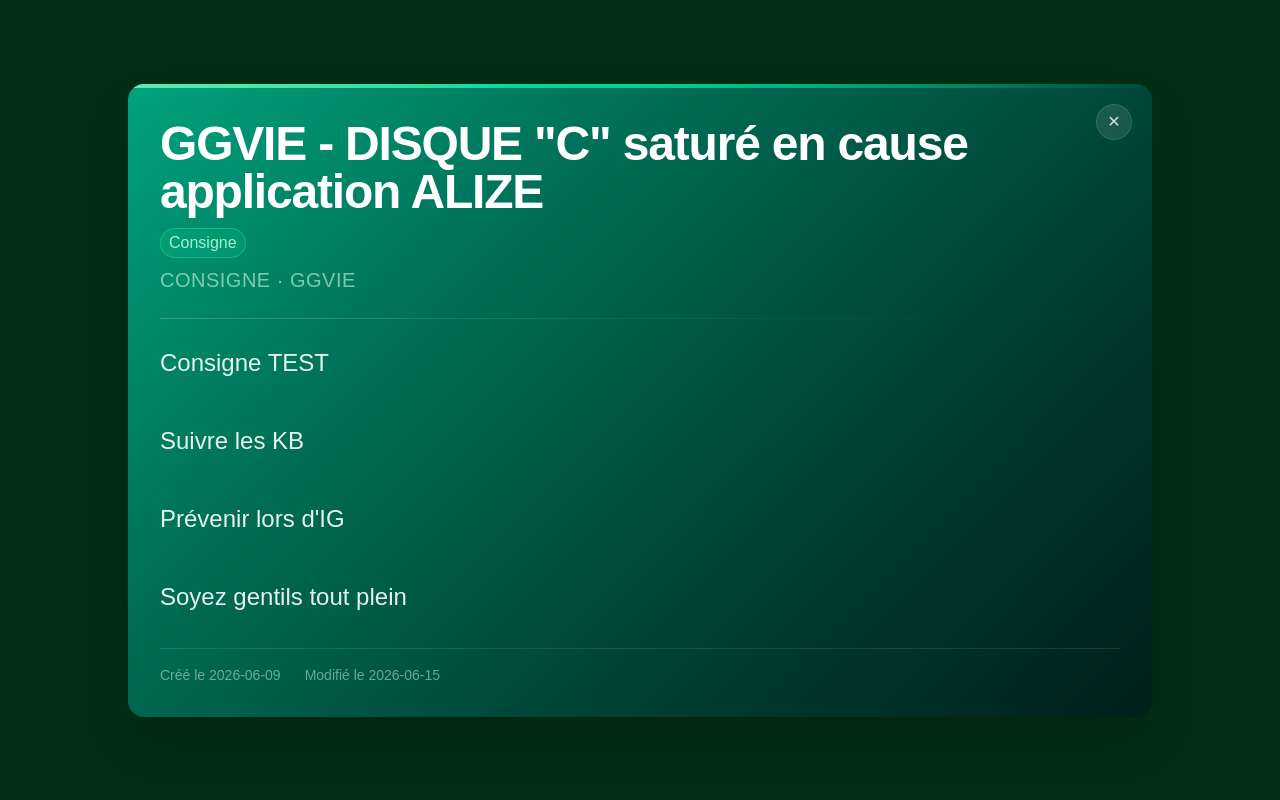
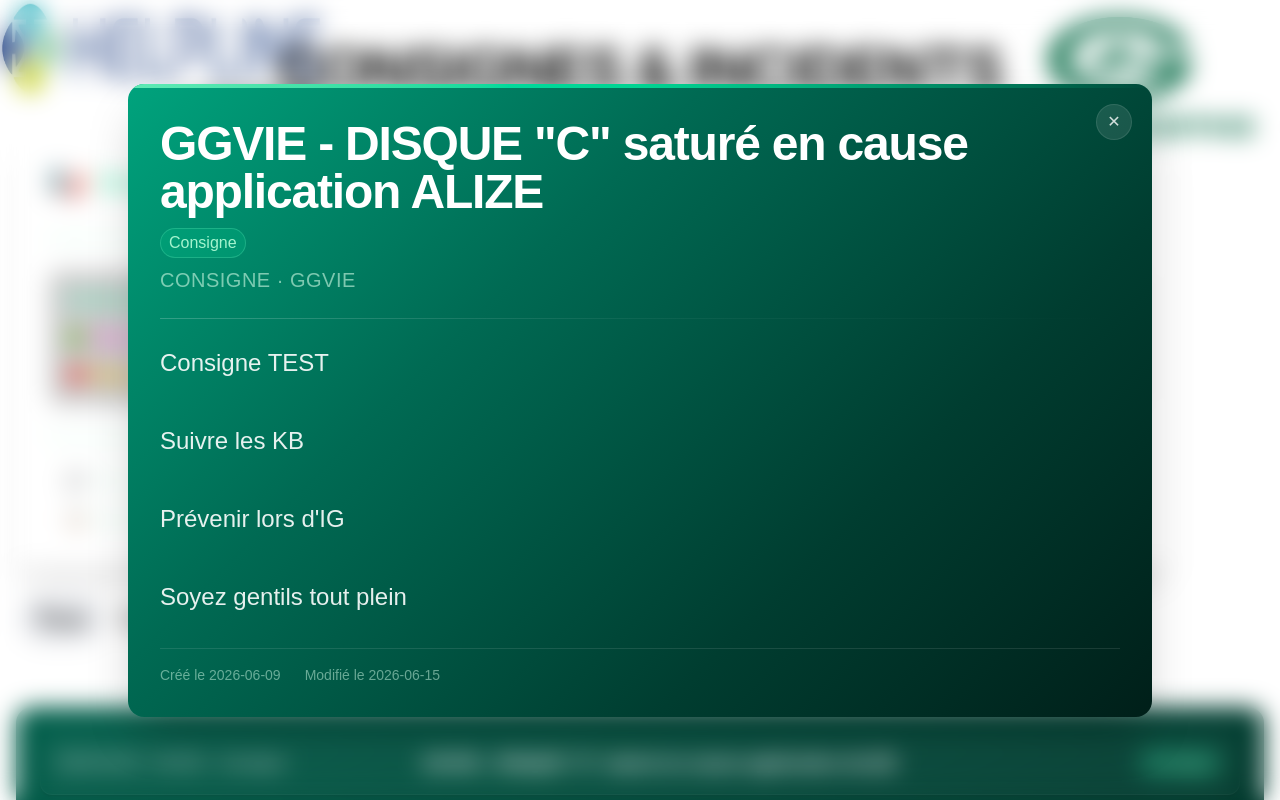
Before and after one commit to yanis-chena/nextjs-boilerplate, a Next.js app: page / in a window 1280 px wide. Both pictures are taken after a click on the button 640 px from the left and 762 px from the top of the page. Shown: the top 800 px of the page. Built offline with nearby package versions, Linux system fonts and the light colour scheme; a web font is replaced by a local one; what tailwindcss-animated would draw is missing.

Commit message:
Update page.tsx

```diff
--- a/app/page.tsx
+++ b/app/page.tsx
@@ -81,7 +81,7 @@
       onClick={onClose}
     >
       {/* Fond sombre + glow radial vert */}
-      <div className="absolute inset-0 bg-[oklch(26.6%_0.065_152.934)] backdrop-blur-md" />
+      <div className="absolute inset-0 bg-[oklch(15.3% 0.006 107.1)] backdrop-blur-md" />
       <motion.div
         className="absolute inset-0 pointer-events-none"
         style={{
```
